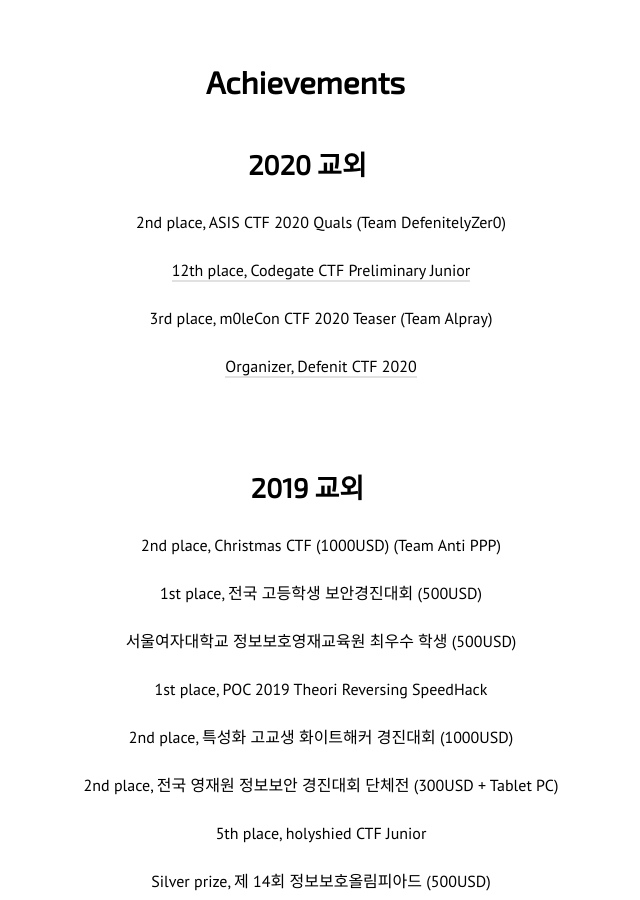
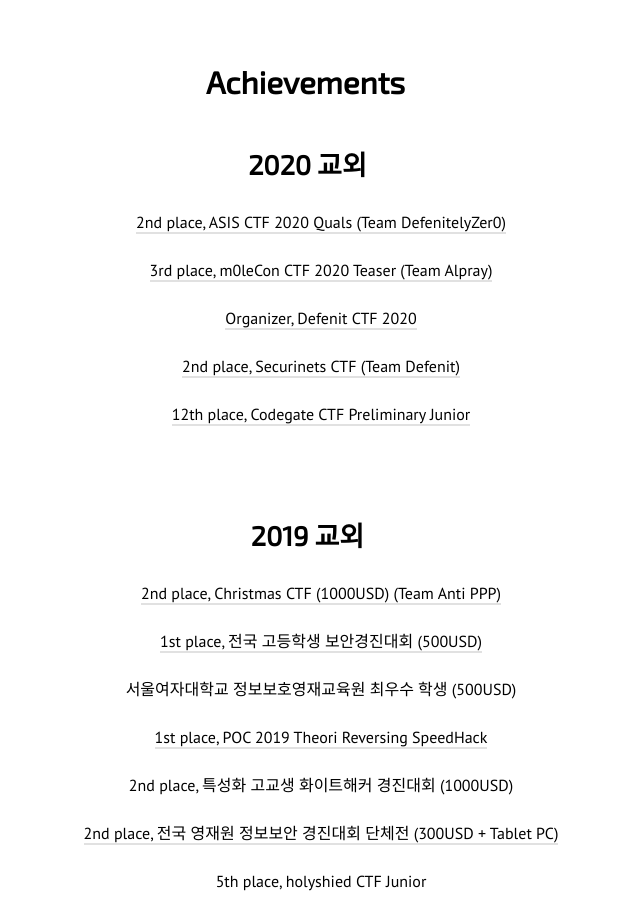
Before and after one commit to realsung/realsung.github.io, a Jekyll site: the page built from about.markdown, in a window 1280 px wide and 900 px high, scrolled down 718 px. Shown: the whole window, without its empty margins (319-959 px from the left). Built offline with Jekyll 4.4.1, drawn with Linux system fonts in a browser that asks for light colours; nearby versions of some CDN libraries.

Commit message:
update about

```diff
--- a/about.markdown
+++ b/about.markdown
@@ -31,33 +31,35 @@
 
 ### 2020 교외
 
-2nd place, ASIS CTF 2020 Quals (Team DefenitelyZer0)
+[2nd place, ASIS CTF 2020 Quals (Team DefenitelyZer0)](https://ctftime.org/event/964)
+
+[3rd place, m0leCon CTF 2020 Teaser (Team Alpray)](https://ctftime.org/event/1025)
+
+[Organizer, Defenit CTF 2020](https://ctftime.org/event/1060)
+
+[2nd place, Securinets CTF (Team Defenit)](https://ctftime.org/event/1016)
 
 [12th place, Codegate CTF Preliminary Junior](https://ctftime.org/event/938)
-
-3rd place, m0leCon CTF 2020 Teaser (Team Alpray)
-
-[Organizer, Defenit CTF 2020](https://ctftime.org/event/1060)
 
 <br />
 
 ### 2019 교외
 
-2nd place, Christmas CTF (1000USD) (Team Anti PPP)
+[2nd place, Christmas CTF (1000USD) (Team Anti PPP)](https://www.dailysecu.com/news/articleView.html?idxno=90543)
 
-1st place, 전국 고등학생 보안경진대회 (500USD)
+[1st place, 전국 고등학생 보안경진대회 (500USD)](https://www.etnews.com/20191210000026)
 
 서울여자대학교 정보보호영재교육원 최우수 학생 (500USD)
 
-1st place, POC 2019 Theori Reversing SpeedHack
+[1st place, POC 2019 Theori Reversing SpeedHack](https://github.com/theori-io/SpeedHack-POC2019)
 
 2nd place, 특성화 고교생 화이트해커 경진대회 (1000USD)
 
-2nd place, 전국 영재원 정보보안 경진대회 단체전 (300USD + Tablet PC)
+[2nd place, 전국 영재원 정보보안 경진대회 단체전 (300USD + Tablet PC)](https://www.eduinnews.co.kr/news/articleView.html?idxno=22275)
 
 5th place, holyshied CTF Junior
 
-Silver prize, 제 14회 정보보호올림피아드 (500USD)
+[Silver prize, 제 14회 정보보호올림피아드 (500USD)](https://www.boannews.com/media/view.asp?idx=84150)
 
 3rd place, The Hacking Championship Junior 2019 예선
 
```
